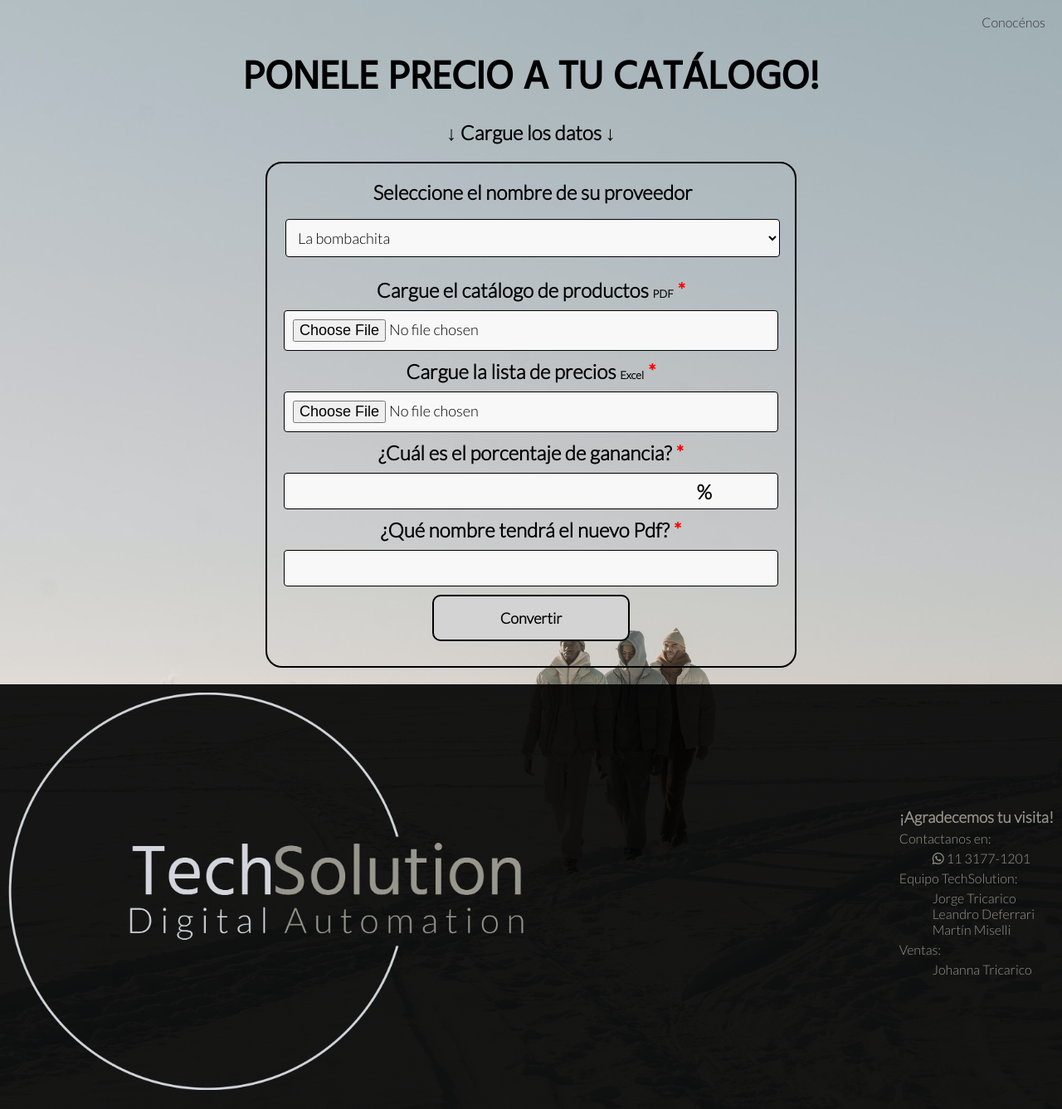
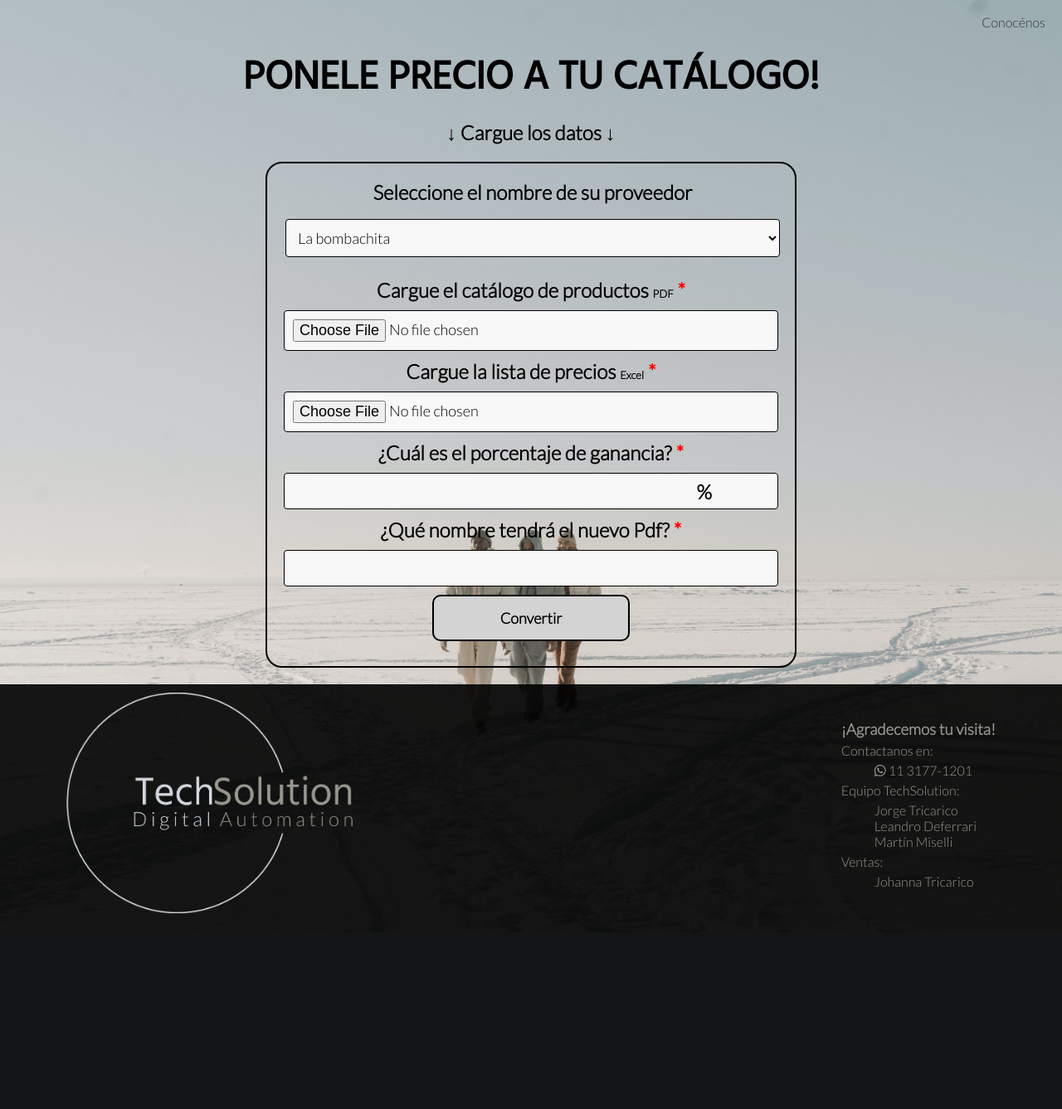
Before and after one commit to MiselliMartin/precioACatalogoMVC, a Flask app: page / in a window 1280 px wide. Shown: the whole page at 83% size. After the commit the page ends 1101 px from the top, so only its background shows below. Run offline with Flask 3, Linux system fonts and the light colour scheme; some libraries are stand-ins or nearby versions; some web fonts are replaced.

Commit message:
Update styles.css

```diff
--- a/static/css/styles.css
+++ b/static/css/styles.css
@@ -316,6 +316,7 @@ footer{
 
 .fotoFoot{
     width: 50%;
+    max-width: 350px;
 }
 
 .fotoFoot2{
```
